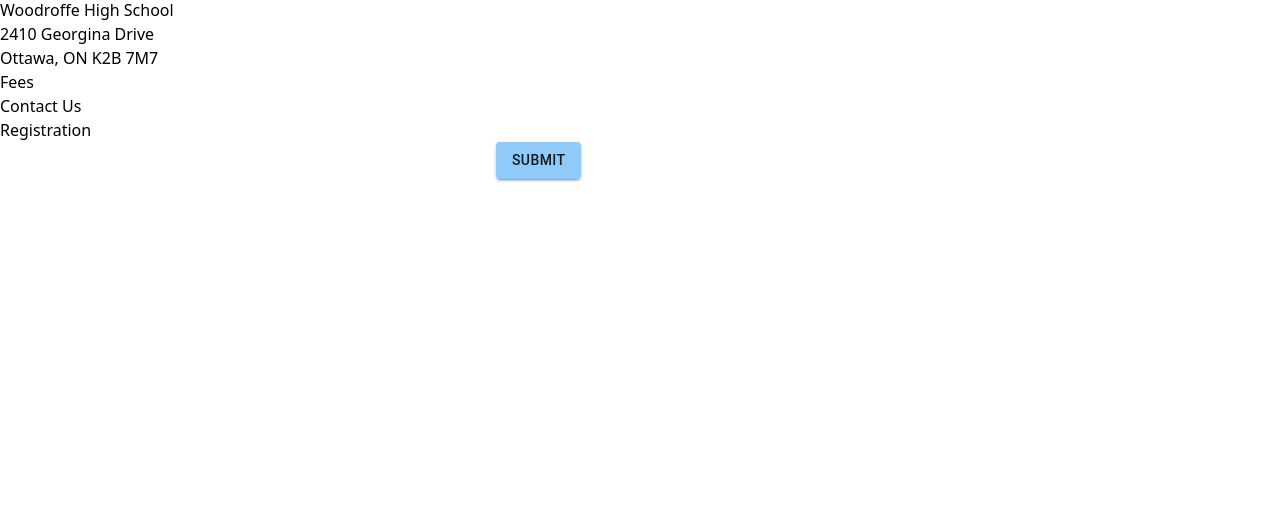
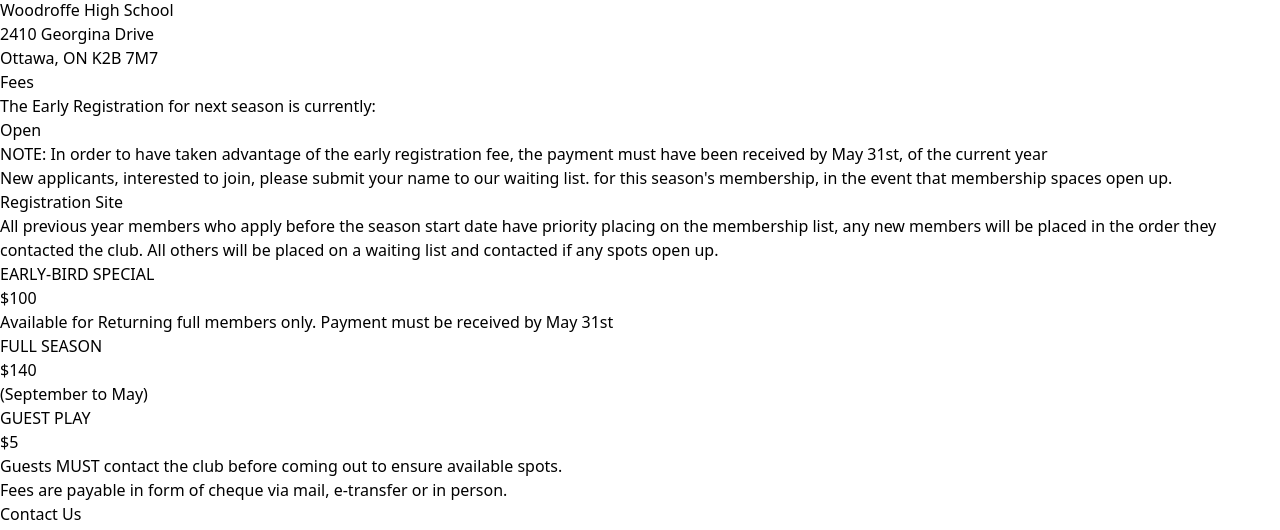
Before and after one commit to kevintruo/carlingwood_badminton, a React (Create React App) app: page / in a window 1280 px wide. Shown: the part 1743-2273 px from the top of the page. Before the commit the page ends 1941 px from the top, so only its background shows below. Built offline with nearby package versions, Linux system fonts and the light colour scheme.

Commit message:
Added Fees

```diff
--- a/src/pages/Fees/index.tsx
+++ b/src/pages/Fees/index.tsx
@@ -4,8 +4,42 @@
   return (
     <Section>
       <div className='flex flex-row w-screen justify-between p-5'>
-        <div className='flex flex-col'>
+        <div className='flex flex-col gap-2'>
           <p className='text-3xl font-bold text-black  dark:text-white dark:bg-black'>Fees</p>
+          <div className='flex gap-1'>
+            <p>The Early Registration for next season is currently:</p>
+            <p className='font-bold'>Open</p>
+          </div>
+          <p className='text-red-500'>
+            NOTE: In order to have taken advantage of the early registration fee, the payment must
+            have been received by May 31st, of the current year
+          </p>
+          <p>
+            New applicants, interested to join, please submit your name to our waiting list. for
+            this season's membership, in the event that membership spaces open up.
+          </p>
+          <p className='text-xl'>Registration Site</p>
+          <p>
+            All previous year members who apply before the season start date have priority placing
+            on the membership list, any new members will be placed in the order they contacted the
+            club. All others will be placed on a waiting list and contacted if any spots open up.
+          </p>
+          <p className='text-xl'>EARLY-BIRD SPECIAL</p>
+          <div className='flex gap-1'>
+            <p className='font-bold'>$100</p>
+            <p>Available for Returning full members only. Payment must be received by May 31st</p>
+          </div>
+          <p className='text-xl'>FULL SEASON</p>
+          <div className='flex gap-1'>
+            <p className='font-bold'>$140</p>
+            <p>(September to May)</p>
+          </div>
+          <p className='text-xl'>GUEST PLAY</p>
+          <div className='flex gap-1'>
+            <p className='font-bold'>$5</p>
+            <p>Guests MUST contact the club before coming out to ensure available spots.</p>
+          </div>
+          <p>Fees are payable in form of cheque via mail, e-transfer or in person.</p>
         </div>
       </div>
     </Section>
```
